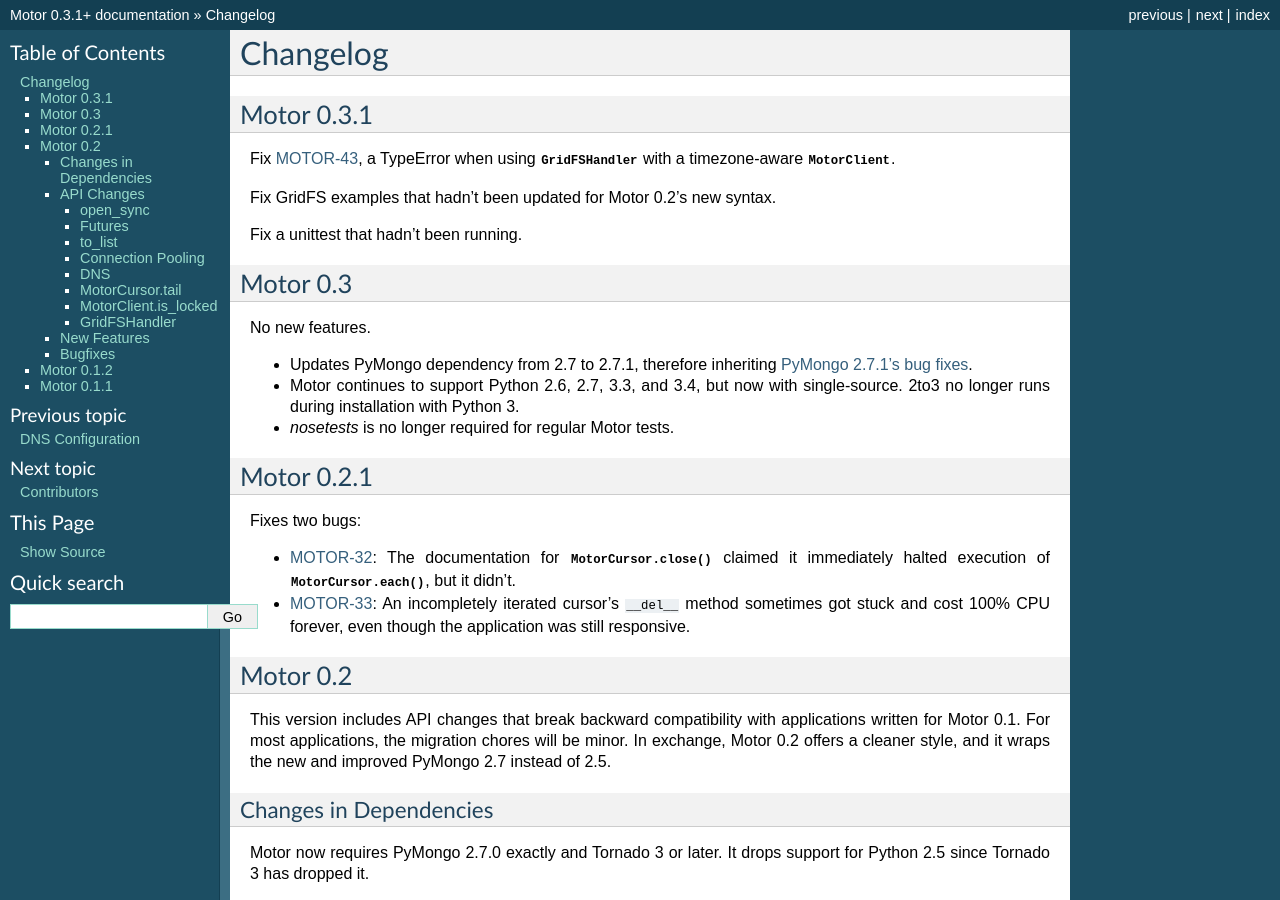
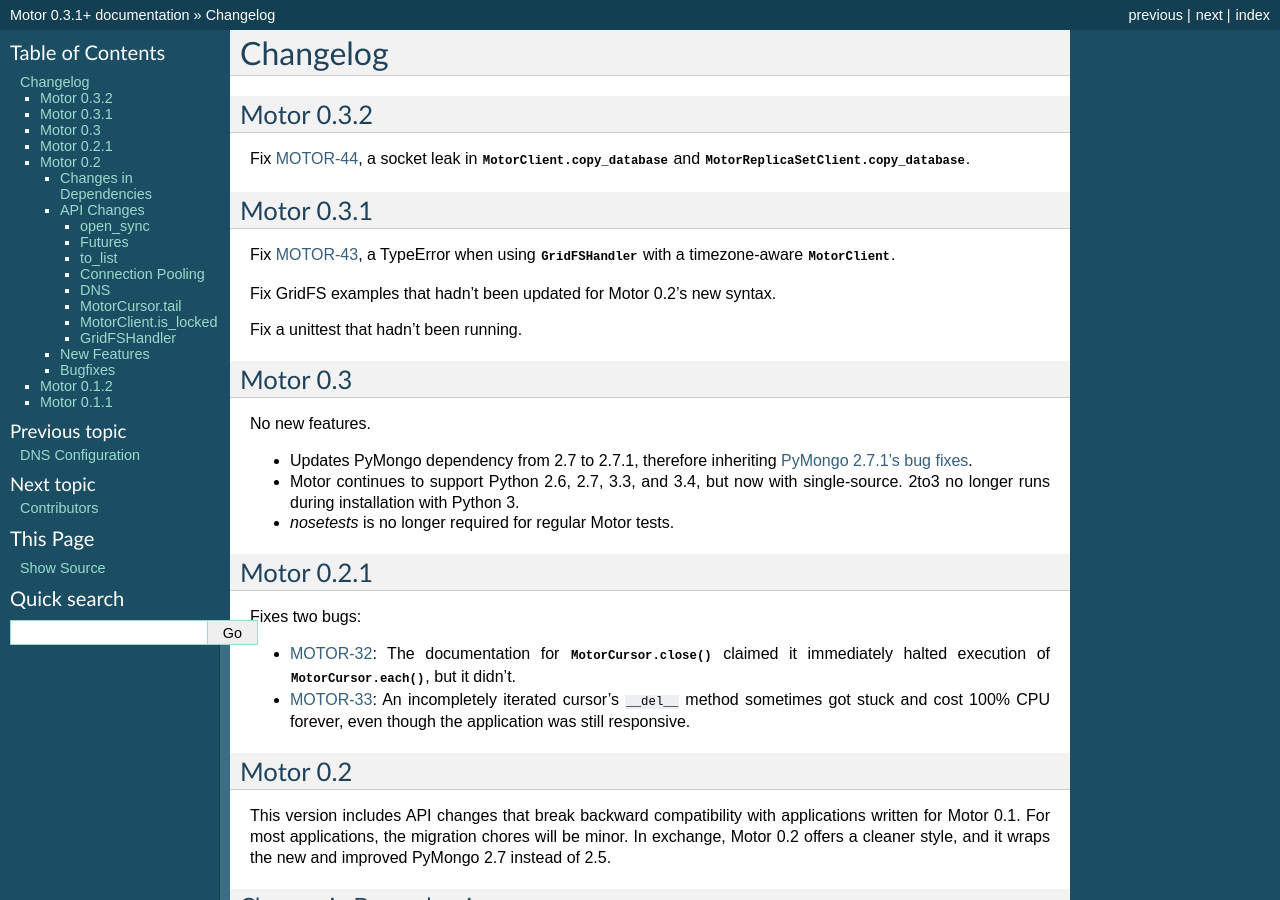
Before and after one commit to mongodb/motor, a Sphinx documentation site: the page built from doc/changelog.rst, in a window 1280 px wide and 900 px high. Built offline with Sphinx 7.4.7, drawn with Linux system fonts in a browser that asks for light colours; pages that are not in the unit, such as notebooks, are missing from menus; the version number is read from the project's files by our own code.

Commit message:
Update Changelog for 0.3.2.

```diff
--- a/doc/changelog.rst
+++ b/doc/changelog.rst
@@ -2,6 +2,13 @@
 =========
 
 .. currentmodule:: motor
+
+Motor 0.3.2
+-----------
+
+Fix `MOTOR-44 <https://jira.mongodb.org/browse/MOTOR-44>`_,
+a socket leak in :class:`MotorClient.copy_database`
+and :class:`MotorReplicaSetClient.copy_database`.
 
 Motor 0.3.1
 -----------
```
